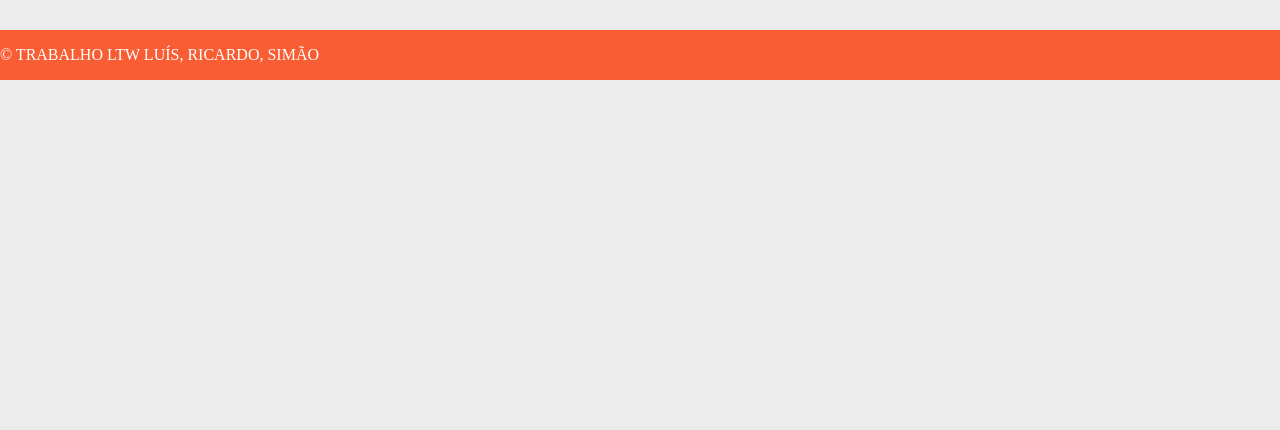
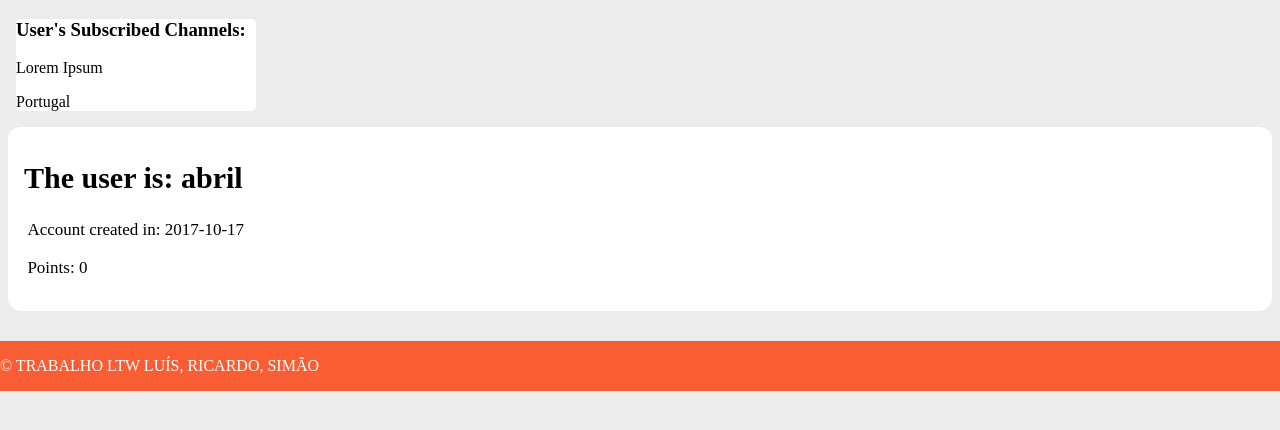
Before and after one commit to LuisAlvelaMendes/LTW, a PHP site: page /pages/profile.php?name=abril in a window 1280 px wide. Shown: the part 106-536 px from the top of the page. Run offline with PHP 8.4, Linux system fonts and the light colour scheme; data comes from the database, SQL or seed files in the repository.

Commit message:
drawing profile

```diff
--- a/css/story.css
+++ b/css/story.css
@@ -4,6 +4,13 @@
 
     margin: 1em 0.5em 0em 0.5em;
     padding: 1em;
+}
+
+aside {
+    background-color: white;
+    border-radius: 5px;
+    margin:1em;
+    width:15em;
 }
 
 #storyText > h1 {
--- a/database/db_user.php
+++ b/database/db_user.php
@@ -9,4 +9,13 @@
 
         return $stmt->fetch()?true:false; // return true if a line exists
     }
+
+    function getUserPublicInfo($username) {
+        $db = Database::instance()->db();
+
+        $stmt = $db->prepare('SELECT points, created FROM Utilizer WHERE username = ?');
+        $stmt->execute(array($username));
+
+        return $stmt->fetchAll();
+    }
 ?>
--- a/pages/profile.php
+++ b/pages/profile.php
@@ -1,29 +1,21 @@
 <?php
     include_once('../includes/session.php');
     include_once('../templates/tpl_common.php');
-?>
+    include_once('../templates/tpl_sub.php');
+    include_once('../database/db_user.php');
 
-
-<!DOCTYPE html>
-<html lang="en-US">
-    <head>
-        <title>Lorem ipsum dolor sit amet</title>
-        <meta charset="utf-8">
-    </head>
-
-    <?php if(!isset($_SESSION['username'])) {
+    if(!isset($_SESSION['username'])) {
         draw_header(null, 'NOT REDDIT');
     } else {
         draw_header($_SESSION['username'], 'NOT REDDIT');
-	} ?>
+    }
 
-    <aside id="subscriptions">
-        <!--lista de subs do usr se nao estiver logged alargar o espaço das story -->
-    </aside>
+    $usernameOfProfile = $_GET['name'];
+    $userInfo = getUserPublicInfo($usernameOfProfile);
 
-    <section id="profile_info">
-        <span class="user"></span>
-    </section>
+    draw_subscribersAside($usernameOfProfile);
 
-     <?php draw_footer() ?>
-</html>
+    draw_user_info($usernameOfProfile, $userInfo[0]['created'], $userInfo[0]['points']);
+
+    draw_footer();
+?>
--- a/templates/tpl_common.php
+++ b/templates/tpl_common.php
@@ -38,6 +38,19 @@
 	<section id="storyText">
 		<h1><?=$story_title?></h1>
 		<p><?=$fulltext?></p>
+	</section>
+
+<?php } ?>
+
+<?php function draw_user_info($username, $created, $points) { ?>
+	<?php $data = convert_epoch($created) ?>
+
+	<link rel="stylesheet" href="../css/story.css">
+
+	<section id="storyText">
+		<h1>The user is: <?=$username?></h1>
+		<p>Account created in: <?=$data->format('Y-m-d')?></p>
+		<p>Points: <?=$points?></p>
 	</section>
 
 <?php } ?>
--- a/templates/tpl_sub.php
+++ b/templates/tpl_sub.php
@@ -25,6 +25,25 @@
   </section>
 <?php } ?>
 
+<?php function draw_subscribersAside($username) { ?>
+  <link rel="stylesheet" href="../css/story.css">
+
+  <aside id="subscriptions">
+      <h3> User's Subscribed Channels: </h3>
+
+      <?php
+      $subscribedChannelsNames = getSubscribedChannels($username);
+
+      if(empty($subscribedChannelsNames)) { ?>
+        <p> User has not subscribed to a channel ..</p>
+      <?php } else {
+        foreach( $subscribedChannelsNames as $channelName) { ?>
+          <p><a onclick="window.location.href='../pages/channel.php?name=<?=$channelName['channel']?>'"><?=$channelName['channel']?></a></p>
+        <?php }
+      } ?>
+  </aside>
+<?php } ?>
+
 <?php function draw_topsubs($channellist, $numsubs, $channelid) { ?>
     <link rel="stylesheet" href="../css/top_subs.css">
 
```
Lines whose indentation alone changed are shown as unchanged.
